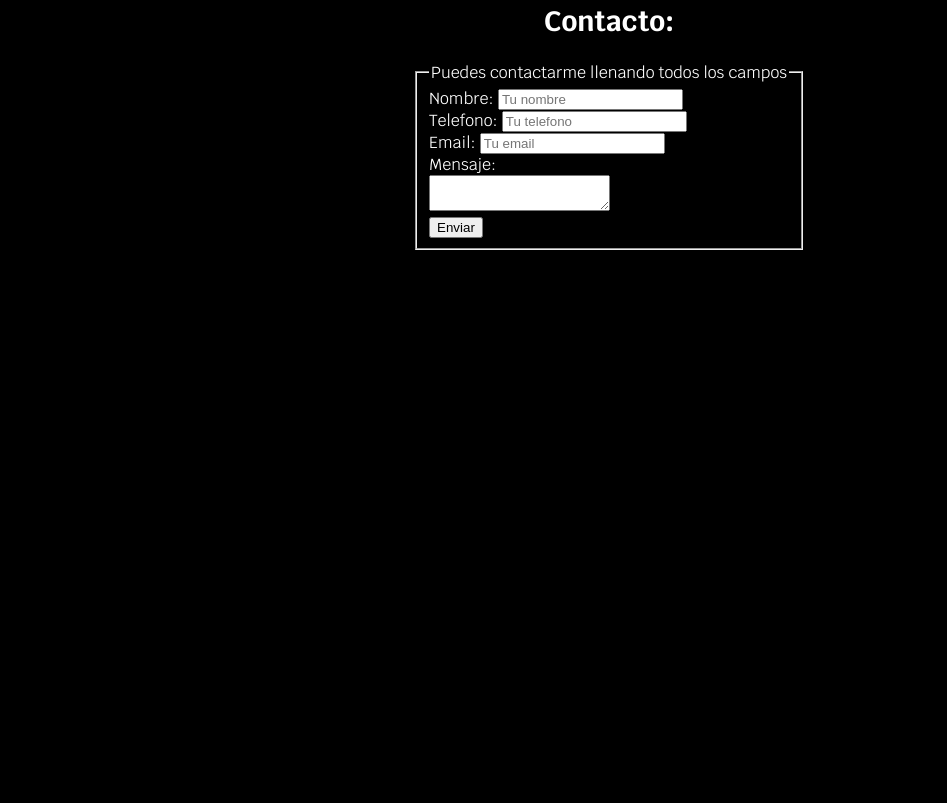
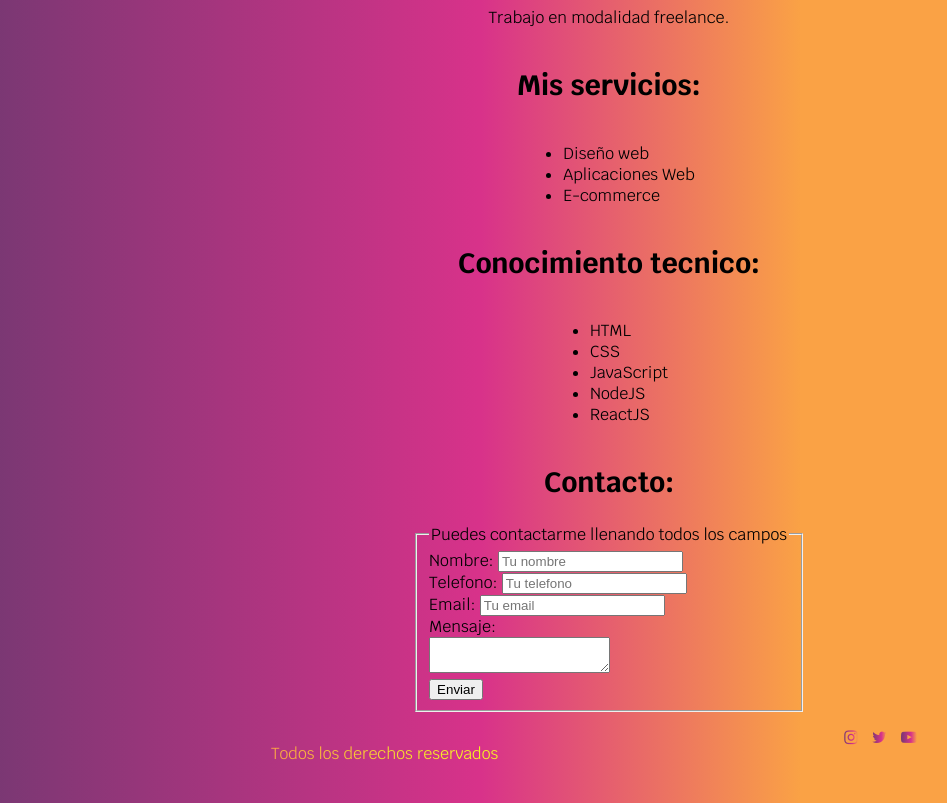
Before and after one commit to KevinT37/Tarea-CV-UTN, a plain HTML site: page index.html in a window 1280 px wide. Shown: the part 740-1543 px from the top of the page, without its empty margins (31-978 px from the left). Before the commit the page ends 998 px from the top, so only its background shows below. Drawn offline with Linux system fonts and the light colour scheme.

Commit message:
se agregaron sombras, gradientes e iconos

```diff
--- a/index.html
+++ b/index.html
@@ -5,11 +5,12 @@
     <meta http-equiv="X-UA-Compatible" content="IE=edge">
     <meta name="viewport" content="width=device-width, initial-scale=1.0">
     <link href="https://fonts.googleapis.com/css2?family=Krub:wght@400;700&display=swap" rel="stylesheet">
+    <link rel="stylesheet" href="https://cdnjs.cloudflare.com/ajax/libs/font-awesome/4.7.0/css/font-awesome.min.css">
     <link rel="stylesheet" href="style.css">
     <title>Desarrollador full stack</title>
 </head>
 <body>
-    <header>
+    <header class="caja">
         <h1>Kevin Tosso</h1>
         <img src="Foto-Cv.jpg" width="600px">
     </header>
@@ -72,5 +73,20 @@
         </form>
     </section>
 
+    <footer class="footer">
+        <div>
+            <p>Todos los derechos reservados</p>
+        </div>
+
+        <div class="social">
+
+                <a href="" class="social--item"><i class="fa fa-instagram"></i></a>
+                <a href="" class="social--item"><i class="fa fa-twitter"></i></a>
+                <a href="" class="social--item"><i class="fa fa-youtube-play"></i></a>
+
+        </div>
+
+    </footer>
+
 </body>
 </html>
--- a/style.css
+++ b/style.css
@@ -9,11 +9,18 @@ html {
     justify-content: center;
 }
 body {
-    color: white;
-    font-size: 16px; /* 1rem = 10px */
+    color: black;
+    font-size: 16px;
     font-family: 'Krub',sans-serif;
-    background-color: black;
+    background: linear-gradient(270deg, #FAA245 35%, #d8328a 60%, #753872 100%);
 
+}
+.caja{
+    width: 600px;
+    height: 500px;
+    border: solid;
+    margin: 5rem;
+    box-shadow: 20px 15px 20px #753872;
 }
 h1 {
     font-size: 3.8rem;
@@ -32,3 +39,32 @@ main, form {
     align-items: center;
     justify-content: center;
 }
+
+.footer{
+
+    padding:1.5rem;
+    display: flex;
+    justify-content: space-between;
+    grid-area: footer;
+    text-align: center;
+}
+.footer p{
+    background: linear-gradient(270deg, #f6f323 20%, #FAA245 100%, #b04bab 70%);
+
+    background-clip: text;
+    -webkit-background-clip: text;
+    -webkit-text-fill-color: transparent;
+}
+.social {
+    margin-right: 2rem;
+
+}
+
+.social--item {
+    margin-right: 1rem;
+    background: linear-gradient(270deg, #FAA245 0%, #D8328A 37.25%, #753872 100%);
+
+    background-clip: text;
+    -webkit-background-clip: text;
+    -webkit-text-fill-color: transparent;
+}
```
Also changed, not shown: 1 other file.
